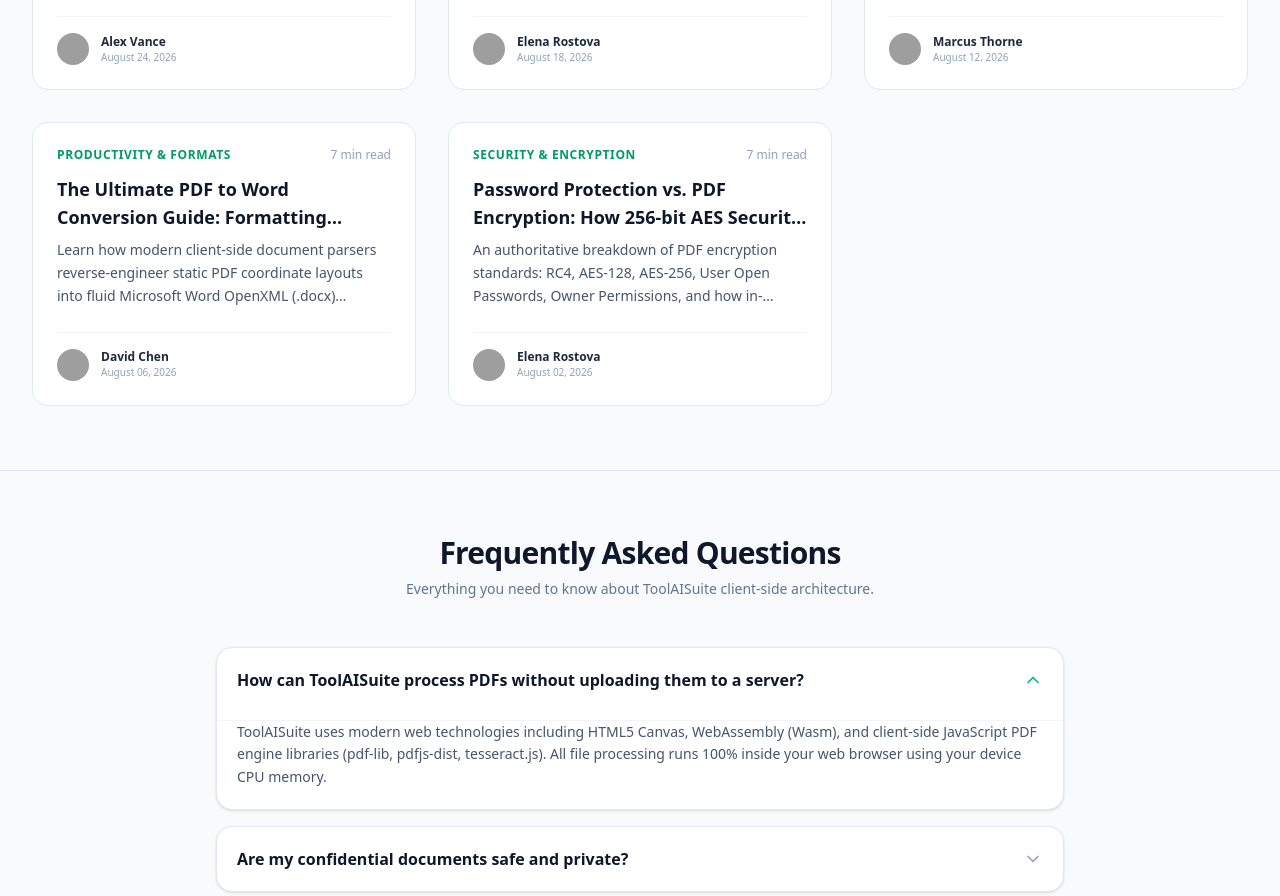
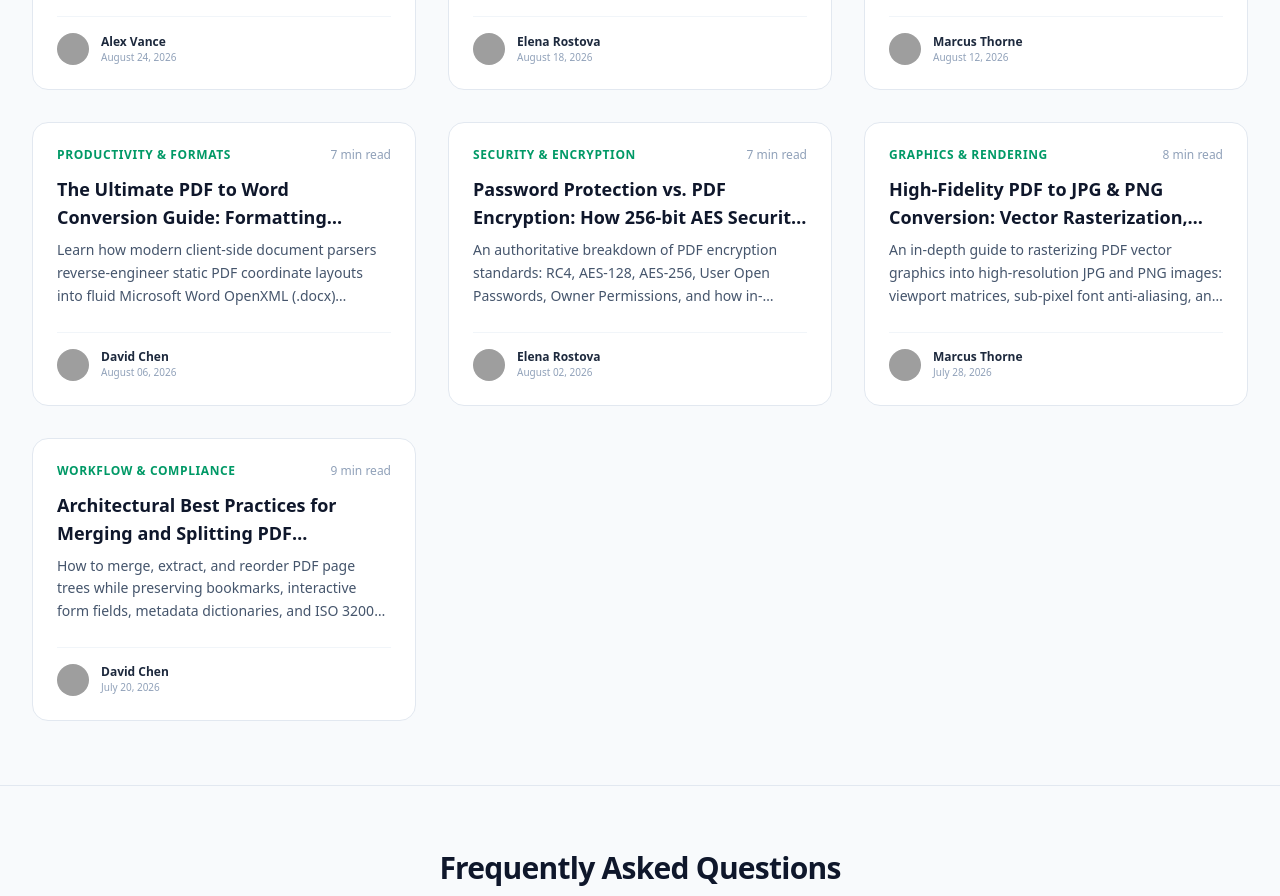
Before and after one commit to ayaanasif855-oss/ToolAiSuite, a React (Vite) app: page / in a window 1280 px wide. Shown: the part 3080-3976 px from the top of the page. Built offline with nearby package versions, Linux system fonts and the light colour scheme; grey boxes are pictures that could not be loaded.

Commit message:
feat(blog): add PDF rasterization guide and fix content rendering
Added a new technical blog post on PDF-to-image rasterization and improved the paragraph rendering logic in BlogPostPage to ensure proper React key management.

```diff
--- a/src/data/blog.ts
+++ b/src/data/blog.ts
@@ -327,5 +327,108 @@ When you unlock a password-protected PDF on ToolAISuite:
 
 ToolAISuite Unlock PDF is engineered for legitimate document owners, employees, and administrators who possess authorization to access and manage their files. Always ensure you have appropriate rights before stripping security attributes or permissions from digital documents.
     `
+  },
+  {
+    id: 'pdf-to-image-rasterization-guide',
+    slug: 'pdf-to-image-rasterization-guide',
+    title: 'High-Fidelity PDF to JPG & PNG Conversion: Vector Rasterization, DPI Scaling, and Color Spaces',
+    category: 'Graphics & Rendering',
+    date: 'July 28, 2026',
+    readTime: '8 min read',
+    author: {
+      name: 'Marcus Thorne',
+      role: 'Machine Learning & WebAssembly Lead',
+      avatar: 'https://images.unsplash.com/photo-1500648767791-00dcc994a43e?auto=format&fit=crop&q=80&w=200'
+    },
+    excerpt: 'An in-depth guide to rasterizing PDF vector graphics into high-resolution JPG and PNG images: viewport matrices, sub-pixel font anti-aliasing, and in-memory ZIP bundling.',
+    relatedToolIds: ['pdf-to-jpg', 'image-to-pdf', 'compress-pdf'],
+    content: `
+## The Need for High-Fidelity PDF Rasterization
+
+Extracting individual pages from a PDF document as standalone JPG or PNG image files is a standard requirement for presentations, social media sharing, website embedding, and graphic design portfolios. However, rasterizing a mathematically precise vector format into a discrete grid of pixels introduces complex challenges regarding resolution scaling, sub-pixel font smoothing, and color space transformations.
+
+Traditional online image converters frequently produce blurry, low-resolution images with jagged font edges and muddy color fidelity because they rely on low-cost server configurations with fixed 72 DPI rendering viewports.
+
+## The Mathematical Process of PDF Page Rendering
+
+When converting a PDF page to a bitmap image in the browser, the client engine performs a series of geometric and graphical transformations:
+
+### 1. Viewport Matrix Calculation & Scale Multiplication
+In standard PDF coordinate space, one typographical point corresponds to 1/72nd of an inch. If rendered at standard 1.0x scale on a modern display, text elements appear pixelated and unsharp.
+ToolAISuite applies a **2.0x Retina scaling matrix** (\`scale = 2.0\`), effectively doubling pixel density to 144–150 DPI. This ensures that fine typography, intricate CAD schematics, and vector chart elements retain crisp legibility.
+
+### 2. Sub-Pixel Font Anti-Aliasing and Glyph Hinting
+Font descriptors embedded within the PDF page stream are rendered using HTML5 2D Canvas context rendering pipelines. The browser's native hardware-accelerated rasterizer calculates sub-pixel alpha gradients along glyph contours, preventing color fringing and ragged edges.
+
+### 3. Color Space Transformation (CMYK to sRGB)
+Commercial print PDFs are often authored in four-color CMYK (Cyan, Magenta, Yellow, Key) color spaces. Because standard web image formats (JPG, PNG) and consumer monitors operate strictly in sRGB, our browser engine maps CMYK spectral values through ICC color transformation matrix formulas, preserving vibrant and accurate color reproduction.
+
+## In-Memory Batch Compression & ZIP Packaging
+
+When converting multi-page catalogs or multi-hundred page presentations, saving individual images one-by-one is tedious.
+
+ToolAISuite utilizes client-side JSZip algorithms to bundle every converted JPG page into a clean ZIP archive directly inside browser memory:
+1. **Parallel Canvas Rendering:** As each page finishes rasterization, its raw RGBA bitmap is compressed into JPEG binary bytes at 92% quality factor.
+2. **Streaming ZIP Construction:** The JPEG array buffers are streamed directly into an in-memory ZIP container without touching disk storage.
+3. **Instant Single-Click Download:** Once the final page is rendered, the browser generates a unified download trigger, saving users minutes of repetitive clicking.
+
+## Best Practices for PDF to Image Conversions
+
+- **Choose JPG for Photography & Slide Decks:** JPG provides optimal compression efficiency for continuous-tone photography and complex blended backgrounds.
+- **Maintain 2x Scaling for Screen Presentations:** High-DPI exports ensure charts and diagrams look professional when imported into PowerPoint, Keynote, or Google Slides.
+- **Rely on In-Browser Processing for Sensitive Data:** Convert proprietary slide decks and confidential research papers locally with zero server exposure.
+    `
+  },
+  {
+    id: 'merging-splitting-pdf-documents-best-practices',
+    slug: 'merging-splitting-pdf-documents-best-practices',
+    title: 'Architectural Best Practices for Merging and Splitting PDF Documents in Enterprise Workflows',
+    category: 'Workflow & Compliance',
+    date: 'July 20, 2026',
+    readTime: '9 min read',
+    author: {
+      name: 'David Chen',
+      role: 'Document Workflow Specialist',
+      avatar: 'https://images.unsplash.com/photo-1507003211169-0a1dd7228f2d?auto=format&fit=crop&q=80&w=200'
+    },
+    excerpt: 'How to merge, extract, and reorder PDF page trees while preserving bookmarks, interactive form fields, metadata dictionaries, and ISO 32000 compatibility.',
+    relatedToolIds: ['merge-pdf', 'split-pdf', 'rotate-pdf'],
+    content: `
+## Document Assembly in Enterprise Operations
+
+In legal filings, accounting audits, and commercial contract negotiations, assembling disparate documents into a single, cohesive PDF dossier is a daily requirement. Legal binders must incorporate exhibits, depositions, and cover sheets; financial reports must combine quarterly balance sheets with executive summaries.
+
+Similarly, extracting specific confidential sections or stripping unneeded appendix pages from a massive 500-page prospectus requires precision page splitting.
+
+## The Anatomy of the PDF Page Tree
+
+To merge or split PDF documents without corrupting their structural integrity, an engine must correctly manipulate the document's internal hierarchy:
+
+### 1. The Document Catalog & Pages Root Node
+Every valid PDF contains a Catalog dictionary (\`/Root\`) that points to a hierarchical tree of Pages dictionaries (\`/Pages\`). Each page dictionary (\`/Page\`) references its own media box dimensions, content streams (\`/Contents\`), and resource dictionaries (\`/Resources\`).
+
+### 2. Cross-Reference (XRef) Table Deduplication
+When two distinct PDF documents are combined into a single file, their internal object identification numbers (e.g., \`12 0 obj\`, \`15 0 obj\`) inevitably collide.
+ToolAISuite's \`pdf-lib\` engine parses both cross-reference tables, maps object dependencies into a unified object namespace, and regenerates a clean, contiguous cross-reference table at the end of the file.
+
+### 3. Font and Resource De-duplication
+If both merged documents share standard system fonts (such as Helvetica or Times-Roman), naive mergers will duplicate the font dictionaries, doubling file size needlessly. Intelligent in-browser merging shares common resource dictionaries where feasible to keep output files lean.
+
+## Client-Side Merging & Splitting vs. Server Solutions
+
+| Feature | ToolAISuite Client-Side | Legacy Cloud Converters |
+| :--- | :--- | :--- |
+| **Data Privacy** | 100% In-Browser RAM (Zero Uploads) | Uploaded to Remote Server Disks |
+| **File Size Limits** | Unlimited (Device RAM Bound) | Capped at 10MB–25MB Paywalls |
+| **Processing Speed** | Instantaneous Local Execution | Network Upload + Server Queue Delays |
+| **Compliance** | Automatic HIPAA, GDPR, CCPA | Requires Complex BAA Agreements |
+| **Cost** | 100% Free Forever | Monthly Subscription Tiers |
+
+## Enterprise Workflow Recommendations
+
+1. **Verify Page Orientations Before Merging:** If source documents contain mixed portrait and landscape scans, use **ToolAISuite Rotate PDF** to standardize orientation before final assembly.
+2. **Apply Consistent Watermarks for Draft Versions:** Stamp "DRAFT" or "INTERNAL USE ONLY" across merged legal binders using **ToolAISuite Add Watermark**.
+3. **Compress Assembled Binders for Email Delivery:** After merging multiple heavy scan attachments, optimize the master binder using **ToolAISuite Compress PDF** to meet standard email attachment limits.
+    `
   }
 ];
--- a/src/pages/BlogPostPage.tsx
+++ b/src/pages/BlogPostPage.tsx
@@ -165,7 +165,11 @@ export const BlogPostPage: React.FC<BlogPostPageProps> = ({ post, navigate }) =>
 
       {/* Main Content Body */}
       <div className="bg-white dark:bg-slate-900 border border-slate-200 dark:border-slate-800 rounded-3xl p-8 sm:p-12 shadow-sm my-8 max-w-none space-y-6">
-        {post.content.split('\n\n').map((paragraph, idx) => renderParagraph(paragraph, idx))}
+        {post.content.split('\n\n').map((paragraph, idx) => (
+          <React.Fragment key={idx}>
+            {renderParagraph(paragraph, idx)}
+          </React.Fragment>
+        ))}
       </div>
 
       {/* Related Tools Box */}
```
